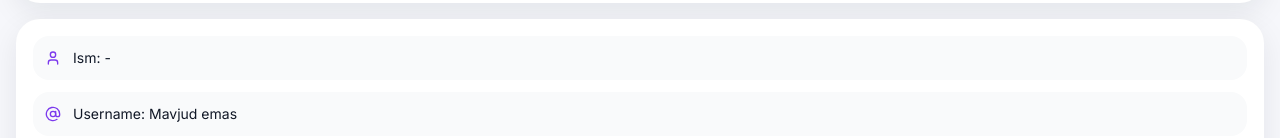
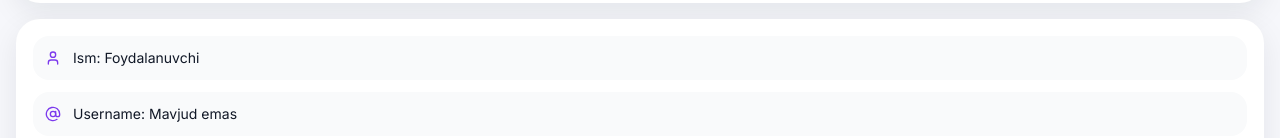
Before and after one commit to Sardorbek-Web/bozorcha-shop, a React (Vite) app: page /profile in a window 1280 px wide. Shown: the part 172-310 px from the top of the page. Built offline with nearby package versions, Linux system fonts and the light colour scheme.

Commit message:
fix profile telegram data

```diff
--- a/src/App.jsx
+++ b/src/App.jsx
@@ -26,6 +26,7 @@ export default function App() {
         telegram_id: telegramUser.id,
         first_name: telegramUser.first_name || "",
         last_name: telegramUser.last_name || "",
+        full_name: `${telegramUser.first_name || ""} ${telegramUser.last_name || ""}`.trim(),
         username: telegramUser.username || "",
         photo_url: telegramUser.photo_url || "",
       };
--- a/src/pages/ProfilePage.jsx
+++ b/src/pages/ProfilePage.jsx
@@ -6,15 +6,27 @@ import { useUserStore } from "../store/useUserStore";
 export default function ProfilePage() {
   const { telegramUser, profile } = useUserStore();
 
+  const displayName =
+    profile?.full_name?.trim() ||
+    `${profile?.first_name || ""} ${profile?.last_name || ""}`.trim() ||
+    `${telegramUser?.first_name || ""} ${telegramUser?.last_name || ""}`.trim() ||
+    "Foydalanuvchi";
+
+  const displayUsername =
+    profile?.username || telegramUser?.username || "";
+
+  const displayPhoto =
+    profile?.photo_url || telegramUser?.photo_url || "";
+
   return (
     <MobileLayout title="Profil">
       <div className="space-y-4 pb-24">
         <div className="card card-dark p-4">
           <div className="flex items-center gap-4">
-            {telegramUser?.photo_url ? (
+            {displayPhoto ? (
               <img
-                src={telegramUser.photo_url}
-                alt={telegramUser.first_name}
+                src={displayPhoto}
+                alt={displayName}
                 className="h-16 w-16 rounded-2xl object-cover"
               />
             ) : (
@@ -24,9 +36,7 @@ export default function ProfilePage() {
             )}
 
             <div>
-              <p className="text-lg font-bold">
-                {profile?.first_name || telegramUser?.first_name || "Foydalanuvchi"}
-              </p>
+              <p className="text-lg font-bold">{displayName}</p>
               <p className="text-sm text-gray-500 dark:text-gray-400">
                 Telegram orqali kirgan
               </p>
@@ -37,15 +47,13 @@ export default function ProfilePage() {
         <div className="card card-dark space-y-3 p-4">
           <div className="flex items-center gap-3 rounded-2xl bg-gray-50 p-3 dark:bg-neutral-800/70">
             <User size={16} className="text-violet-600" />
-            <span className="text-sm">
-              Ism: {profile?.first_name || "-"} {profile?.last_name || ""}
-            </span>
+            <span className="text-sm">Ism: {displayName}</span>
           </div>
 
           <div className="flex items-center gap-3 rounded-2xl bg-gray-50 p-3 dark:bg-neutral-800/70">
             <AtSign size={16} className="text-violet-600" />
             <span className="text-sm">
-              Username: {profile?.username ? `@${profile.username}` : "Mavjud emas"}
+              Username: {displayUsername ? `@${displayUsername}` : "Mavjud emas"}
             </span>
           </div>
 
```
